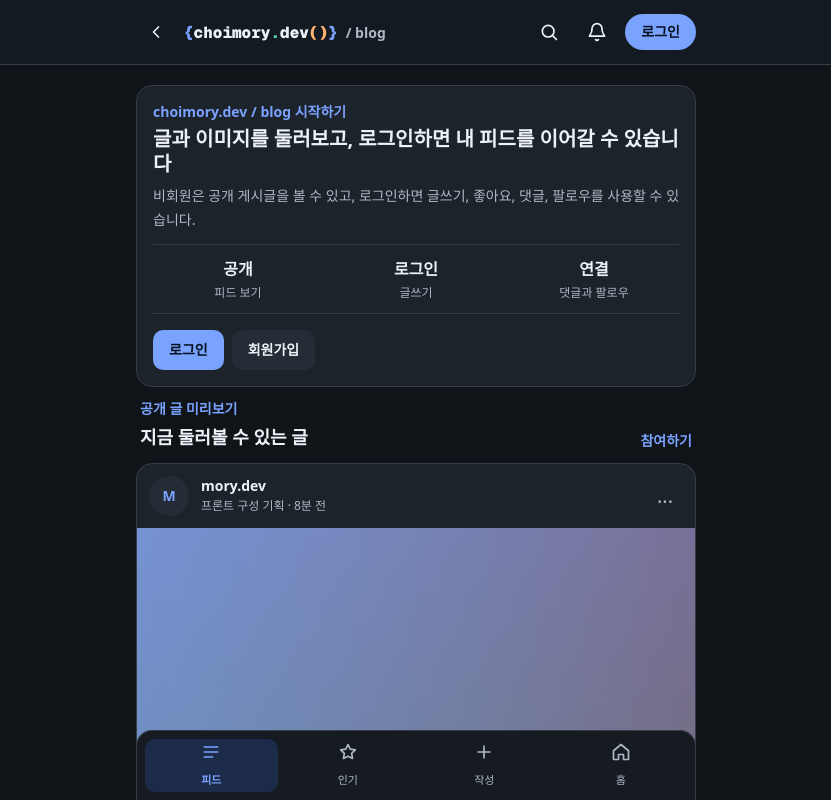
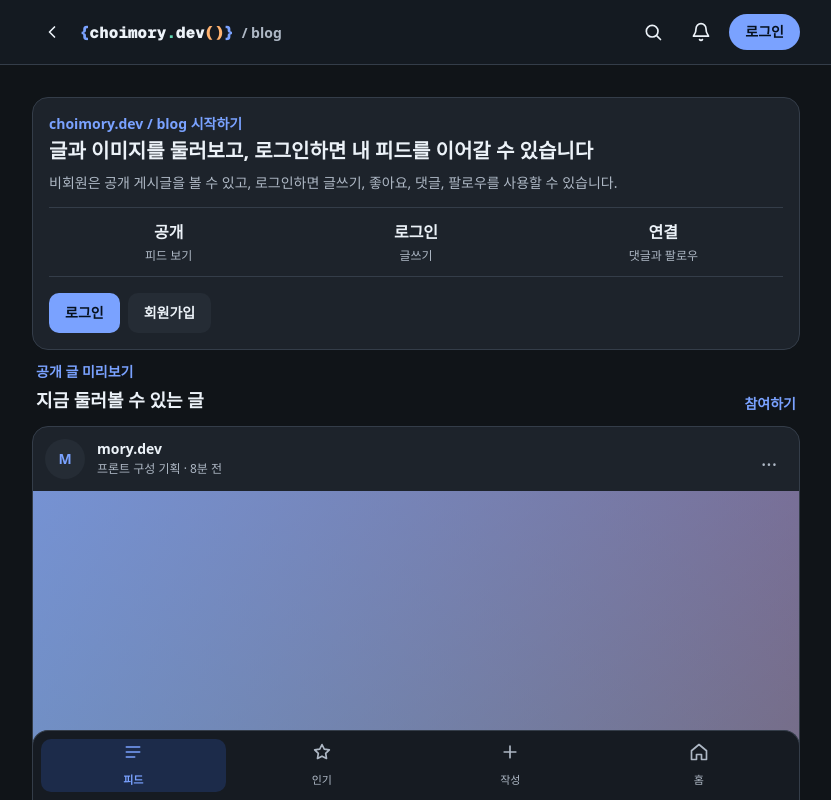
Before and after one commit to choimory/choimory-dev-front, a Next.js app: page /blog in a window 1280 px wide. Shown: the top 800 px of the page, without its empty margins (224-1055 px from the left). Built offline with nearby package versions, Linux system fonts and the light colour scheme.

Commit message:
fix: 블로그 홈 비로그인 카드 문구 수정, 향후 추가계획

```diff
--- a/src/features/blog/components/BlogView.tsx
+++ b/src/features/blog/components/BlogView.tsx
@@ -4,7 +4,7 @@ import { AppFrame } from '@/shared/ui/AppFrame';
 import { AppTopBar } from '@/shared/ui/AppTopBar';
 import { BottomNavigation } from '@/shared/ui/BottomNavigation';
 import { Icon } from '@/shared/ui/Icon';
-import { NarrowContent } from '@/shared/ui/NarrowContent';
+import { WideContent } from '@/shared/ui/WideContent';
 
 import { BlogGuestSection } from './BlogGuestSection';
 import { BlogMemberFeedSection } from './BlogMemberFeedSection';
@@ -32,6 +32,7 @@ export function BlogView({ viewModel }: BlogViewProps) {
         isLoggedIn={isMember}
         serviceName="blog"
         serviceHref="/blog"
+        size="wide"
         leading={
           <Link className="grid size-10 place-items-center rounded-[10px] text-foreground" href="/" aria-label="플랫폼 홈으로 돌아가기">
             <Icon name="chevronLeft" />
@@ -39,13 +40,13 @@ export function BlogView({ viewModel }: BlogViewProps) {
         }
       />
 
-      <NarrowContent className="grid gap-3">
+      <WideContent className="grid gap-3">
         {isMember ? (
           <BlogMemberFeedSection posts={viewModel.posts} tabs={viewModel.tabs} />
         ) : (
           <BlogGuestSection posts={viewModel.posts} />
         )}
-      </NarrowContent>
+      </WideContent>
 
       <BottomNavigation
         items={[
@@ -54,6 +55,7 @@ export function BlogView({ viewModel }: BlogViewProps) {
           { label: '작성', href: '#', iconName: 'plus' },
           { label: '홈', href: '/', iconName: 'home' },
         ]}
+        size="wide"
       />
     </AppFrame>
   );
```
Also changed, not shown: .agents/histories/2026/09/17/front-structure-planning/plan6.md, .agents/histories/2026/09/17/front-structure-planning/task6.md.
